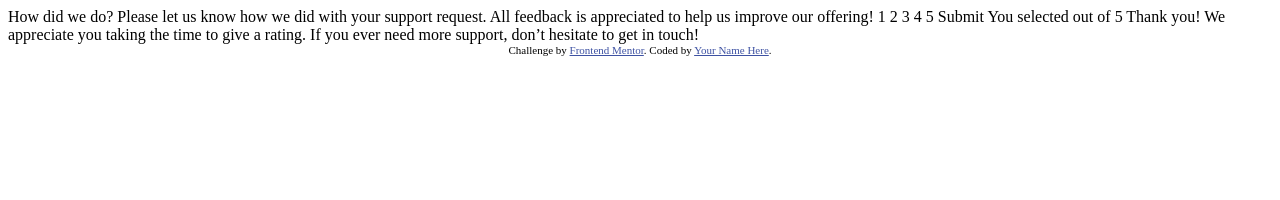
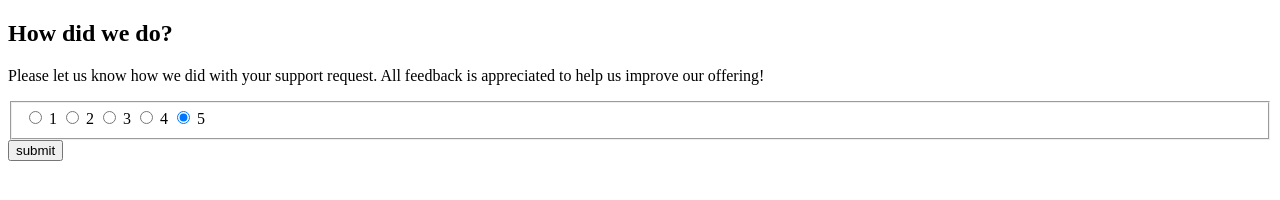
Before and after one commit to skhbabez/interactive-rating-component-main, a plain HTML site: page index.html in a window 1280 px wide. Drawn offline with Linux system fonts and the light colour scheme.

Commit message:
Added templates and js logic

```diff
--- a/index.html
+++ b/index.html
@@ -1,49 +1,70 @@
 <!DOCTYPE html>
 <html lang="en">
-<head>
-  <meta charset="UTF-8">
-  <meta name="viewport" content="width=device-width, initial-scale=1.0"> <!-- displays site properly based on user's device -->
+  <head>
+    <meta charset="UTF-8" />
+    <meta name="viewport" content="width=device-width, initial-scale=1.0" />
+    <!-- displays site properly based on user's device -->
 
-  <link rel="icon" type="image/png" sizes="32x32" href="./images/favicon-32x32.png">
+    <link
+      rel="icon"
+      type="image/png"
+      sizes="32x32"
+      href="./images/favicon-32x32.png"
+    />
+    <meta
+      name="attribution"
+      content="Challenge by Frontend Mentor. Coded by Sascha Khbabez."
+    />
 
-  <title>Frontend Mentor | Interactive rating component</title>
+    <title>Frontend Mentor | Interactive rating component</title>
+    <script defer src="main.js"></script>
+  </head>
+  <body>
+    <template id="rating-card">
+      <article>
+        <h1>How did we do?</h1>
+        <p>
+          Please let us know how we did with your support request. All feedback
+          is appreciated to help us improve our offering!
+        </p>
+        <form>
+          <fieldset>
+            <input
+              id="rating-1"
+              type="radio"
+              name="rating"
+              value="1"
+              required
+            />
+            <label for="rating-1">1</label>
 
-  <!-- Feel free to remove these styles or customise in your own stylesheet 👍 -->
-  <style>
-    .attribution { font-size: 11px; text-align: center; }
-    .attribution a { color: hsl(228, 45%, 44%); }
-  </style>
-</head>
-<body>
+            <input id="rating-2" type="radio" name="rating" value="2" />
+            <label for="rating-2">2</label>
 
-  <!-- Rating state start -->
+            <input id="rating-3" type="radio" name="rating" value="3" />
+            <label for="rating-3">3</label>
 
-  How did we do?
+            <input id="rating-4" type="radio" name="rating" value="4" />
+            <label for="rating-4">4</label>
 
-  Please let us know how we did with your support request. All feedback is appreciated
-  to help us improve our offering!
+            <input id="rating-5" type="radio" name="rating" value="5" checked />
+            <label for="rating-5">5</label>
+          </fieldset>
+          <button type="submit">submit</button>
+        </form>
+      </article>
+    </template>
 
-  1 2 3 4 5
-
-  Submit
-
-  <!-- Rating state end -->
-
-  <!-- Thank you state start -->
-
-  You selected <!-- Add rating here --> out of 5
-
-  Thank you!
-
-  We appreciate you taking the time to give a rating. If you ever need more support,
-  don’t hesitate to get in touch!
-
-  <!-- Thank you state end -->
-
-
-  <div class="attribution">
-    Challenge by <a href="https://www.frontendmentor.io?ref=challenge" target="_blank">Frontend Mentor</a>.
-    Coded by <a href="#">Your Name Here</a>.
-  </div>
-</body>
+    <template id="response-card">
+      <article>
+        <p>You selected <span></span> out of 5</p>
+        <h2>Thank you!</h2>
+        <p>
+          We appreciate you taking the time to give a rating. If you ever need
+          more support, don’t hesitate to get in touch!
+        </p>
+      </article>
+    </template>
+    <main></main>
+  </body>
 </html>
--- /dev/null
+++ b/main.js
@@ -0,0 +1,18 @@
+const ratingTemplate = document.getElementById("rating-card").content;
+const responseTemplate = document.getElementById("response-card").content;
+const ratingCard = ratingTemplate.cloneNode(true);
+const main = document.body.querySelector("main");
+const form = ratingCard.querySelector("form");
+
+form.addEventListener("submit", (event) => {
+  event.preventDefault();
+  const data = new FormData(event.currentTarget);
+  const rating = data.get("rating");
+  const responseCard = responseTemplate.cloneNode(true);
+  const score = responseCard.querySelector("p:first-of-type span");
+  score.textContent = rating;
+  main.innerHTML = "";
+  main.appendChild(responseCard);
+});
+
+document.body.querySelector("main").appendChild(ratingCard);
```
Also changed, not shown: 1 other file.
